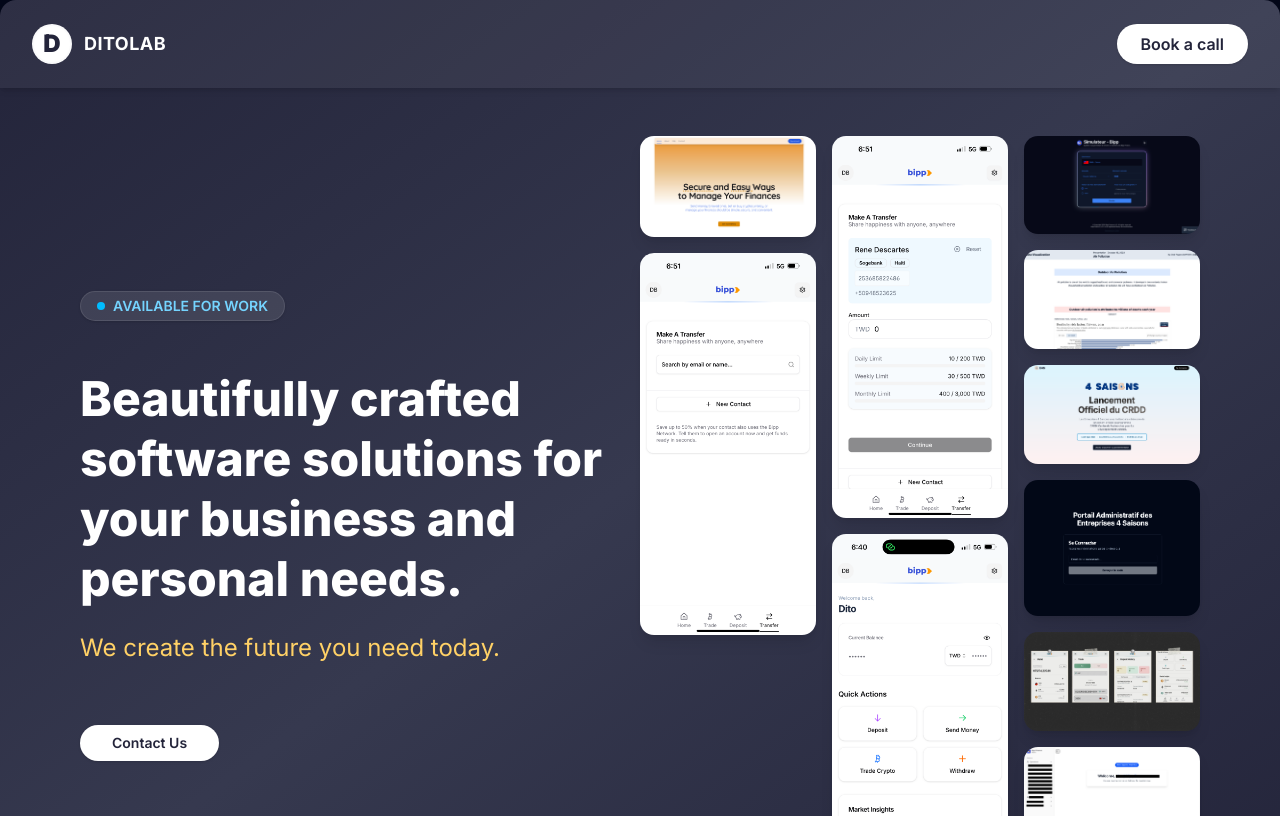
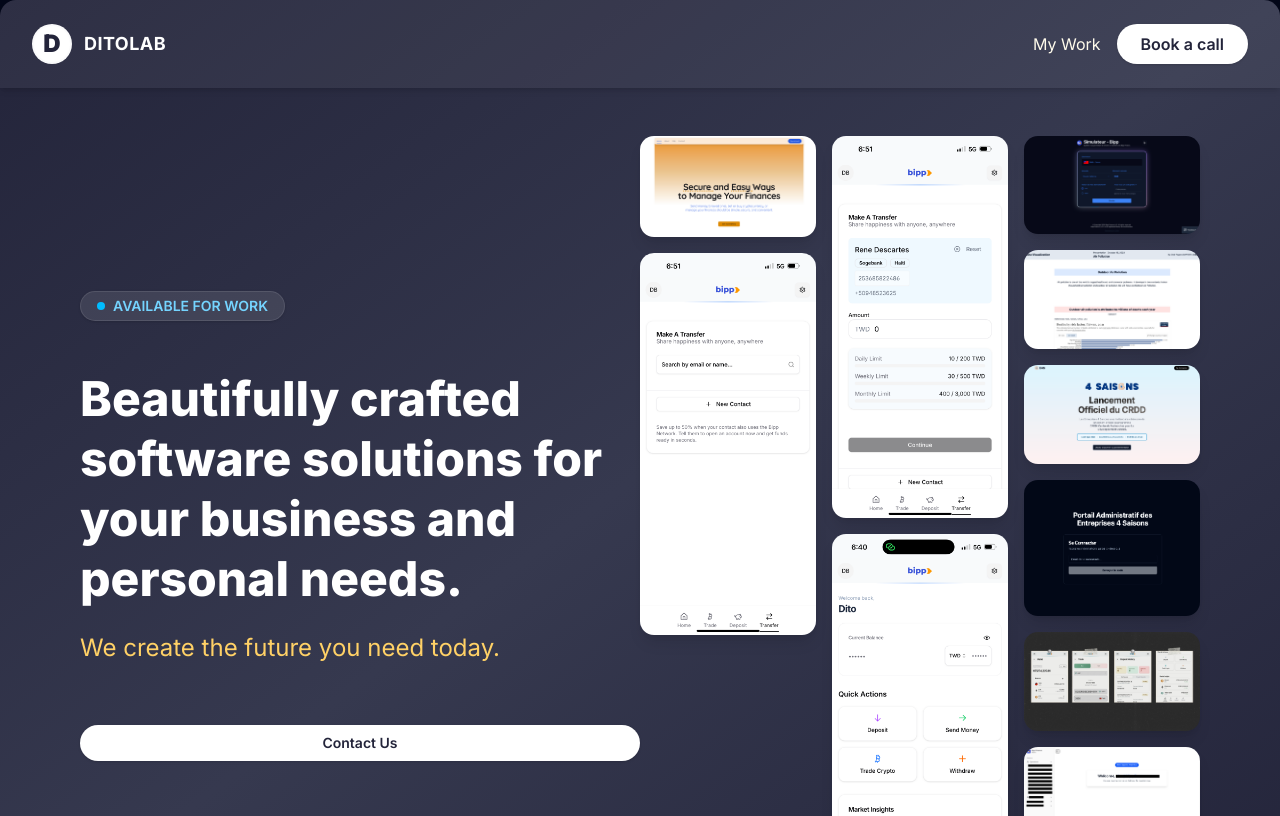
Before and after one commit to HavB1/portfolio, a Next.js app: page / in a window 1280 px wide. Shown: the top 816 px of the page. Built offline with nearby package versions, Linux system fonts and the light colour scheme; no server answers.

Commit message:
chore: optimize for mobile

```diff
--- a/components/hero.tsx
+++ b/components/hero.tsx
@@ -2,8 +2,7 @@
 
 import { Button } from "@/components/ui/button";
 import { Github, Linkedin, Mail, ArrowDown, ArrowRight } from "lucide-react";
-import Link from "next/link";
-import { motion } from "motion/react";
+
 import Image from "next/image";
 
 const ACCENT = "#FFD166";
@@ -31,6 +30,10 @@
             DITOLAB
           </span>
         </div>
+        <div className="flex gap-4 items-center text-amber-50">
+          <a className="hidden md:block" href="#projects">
+            My Work
+          </a>
           <a
             href={"#contact"}
             className="bg-white text-[#23243a] font-semibold px-6 py-2 rounded-full shadow hover:bg-gray-100 transition-colors"
@@ -38,12 +41,13 @@
             Book a call
           </a>
         </div>
+      </div>
 
       {/* Main Content */}
       <div className="flex flex-col md:flex-row items-center justify-between w-full h-full px-6 md:px-20 pt-12 pb-8 gap-10 md:gap-0">
         {/* Left: Intro */}
         <div className="flex-1 flex flex-col items-start justify-center gap-6 md:gap-10 mt-8 md:mt-0">
-          <span className="inline-flex items-center gap-2 px-4 py-1 rounded-full bg-white/10 text-sky-300 text-sm font-semibold shadow border border-white/10 mb-2">
+          <span className="inline-flex mx-auto md:mx-0 items-center gap-2 px-4 py-1 rounded-full bg-white/10 text-sky-300 text-sm font-semibold shadow border border-white/10 mb-2">
             <span className="w-2 h-2 rounded-full bg-sky-400 inline-block" />
             AVAILABLE FOR WORK
           </span>
@@ -57,7 +61,7 @@
             </span>
           </h1>
 
-          <Button className="bg-white text-[#23243a] font-semibold px-8 py-3 rounded-full shadow hover:bg-gray-100 transition-colors mt-4">
+          <Button className="bg-white w-full text-[#23243a] font-semibold px-8 py-3 rounded-full shadow hover:bg-gray-100 transition-colors mt-4">
             Contact Us
           </Button>
         </div>
@@ -100,7 +104,7 @@
                 </div>
               ))}
               {/* Bipp Admin App (2 images) */}
-              <div className="mb-4 break-inside-avoid relative rounded-xl overflow-hidden shadow-lg flex flex-col gap-2 group cursor-pointer">
+              <div className="mb-4 break-inside-avoid relative rounded-xl overflow-hidden shadow-lg md:flex flex-col gap-2 group cursor-pointer hidden ">
                 <div className="relative w-full">
                   <Image
                     src="/bipp-admin-1.png"
```
Lines whose indentation alone changed are shown as unchanged.
